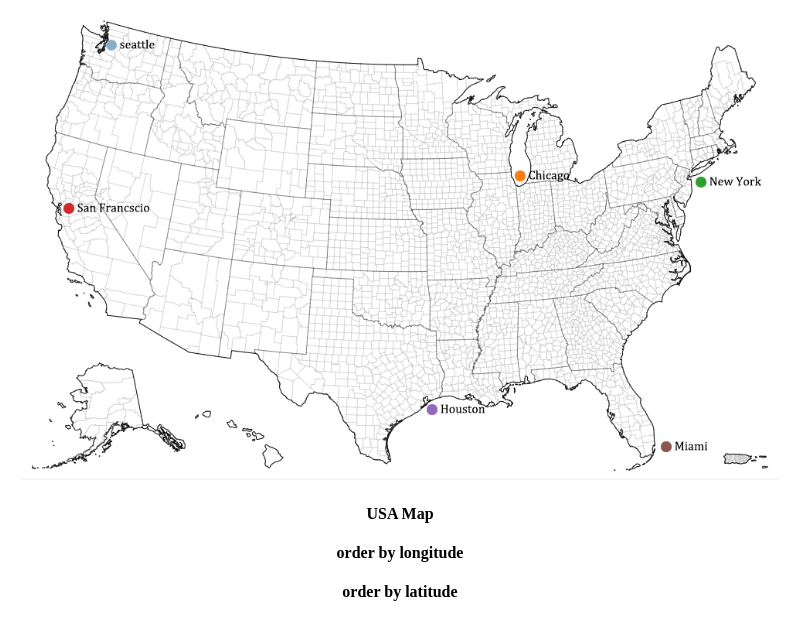
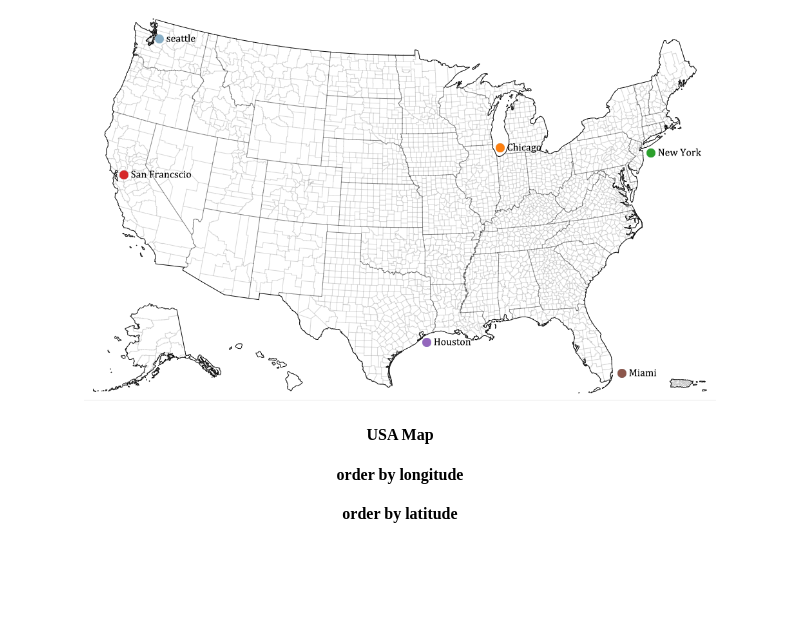
Before and after one commit to yxwxw/homepage.github.io, a plain HTML site: page html/hw1.html in a window 1280 px wide. Shown: the whole page, without its empty margins (240-1038 px from the left). Drawn offline with nearby package versions, Linux system fonts and the light colour scheme; no server answers.

Commit message:
Update hw1.html

```diff
--- a/html/hw1.html
+++ b/html/hw1.html
@@ -22,7 +22,7 @@
 </head>
 
 <body>
-    <div style="width: 60%; max-width: 1500px; margin: 0 auto; padding:100 100 100 100;">
+    <div style="width: 50%; max-width: 1500px; margin: 0 auto; padding:100 100 100 100;">
 
 
         <img src="../img/us.png">
```
